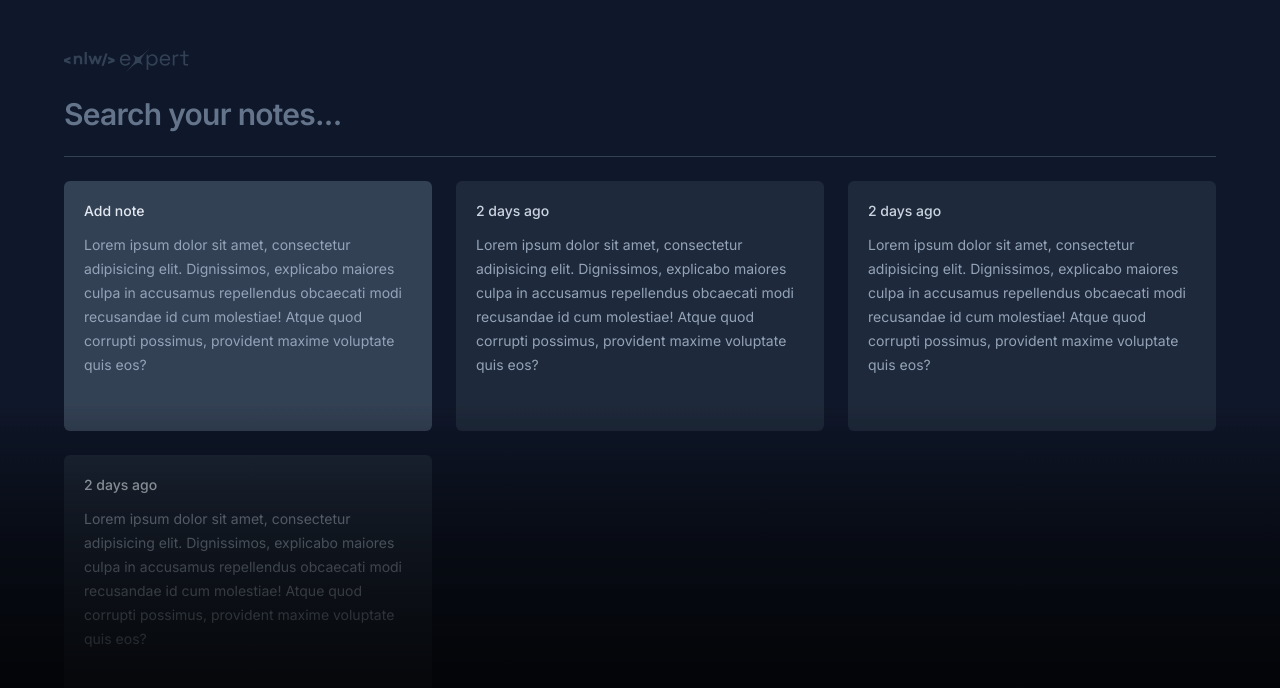
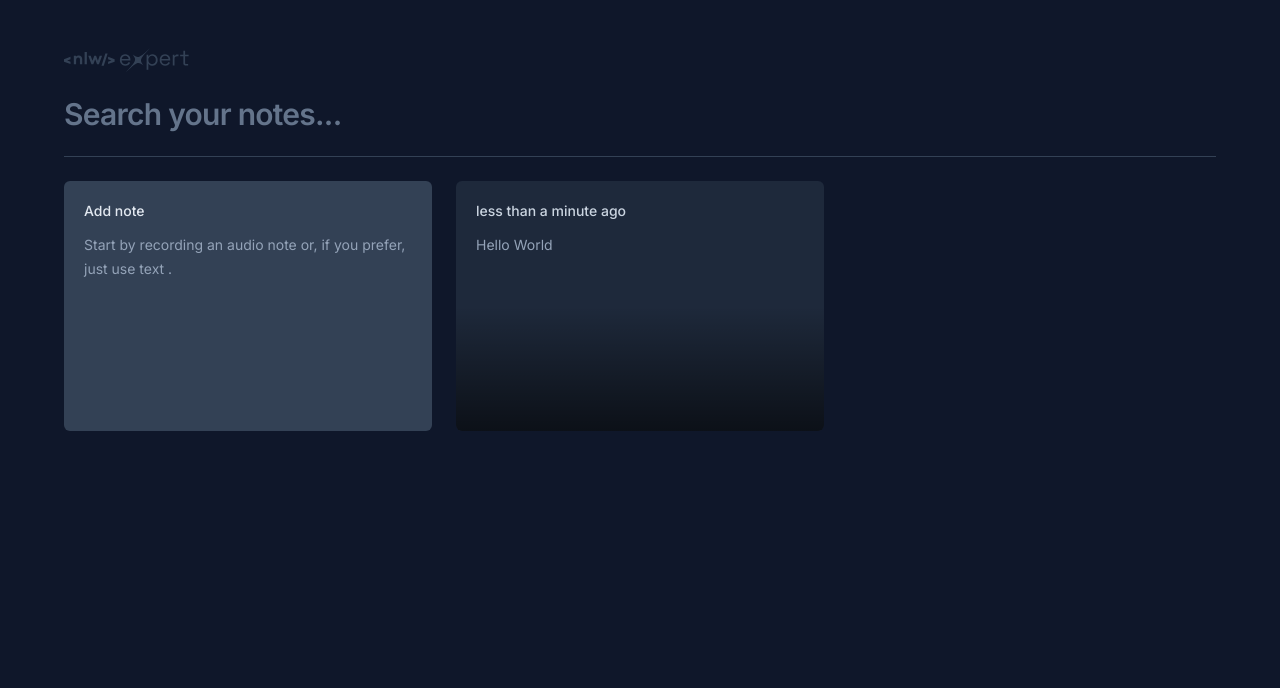
Before and after one commit to Vicentesan/nlw-notes, a React (Vite) app: page / in a window 1280 px wide. Shown: the top 688 px of the page. Built offline with nearby package versions, Linux system fonts and the light colour scheme.

Commit message:
style: add modal on notes cards

```diff
--- a/package.json
+++ b/package.json
@@ -10,6 +10,9 @@
     "lint": "eslint . --ext ts,tsx --report-unused-disable-directives --max-warnings 0"
   },
   "dependencies": {
+    "@radix-ui/react-dialog": "^1.0.5",
+    "date-fns": "^3.3.1",
+    "lucide-react": "^0.323.0",
     "react": "^18.2.0",
     "react-dom": "^18.2.0"
   },
--- a/src/app.tsx
+++ b/src/app.tsx
@@ -20,9 +20,12 @@
       <div className="grid grid-cols-3 gap-6 auto-rows-[250px]">
         <NewNoteCard />
 
-        <NoteCard />
-        <NoteCard />
-        <NoteCard />
+        <NoteCard
+          note={{
+            date: new Date(),
+            content: 'Hello World',
+          }}
+        />
       </div>
     </div>
   )
--- a/src/components/NewNoteCard.tsx
+++ b/src/components/NewNoteCard.tsx
@@ -1,13 +1,51 @@
+import * as Dialog from '@radix-ui/react-dialog'
+
+import { X } from 'lucide-react'
+
 export function NewNoteCard() {
   return (
-    <div className="rounded-md bg-slate-700 space-y-3 p-5 flex flex-col items-start ">
-      <span className="text-sm font-medium text-slate-200">Add note</span>
-      <p className="text-sm leading-6 text-slate-400">
-        Lorem ipsum dolor sit amet, consectetur adipisicing elit. Dignissimos,
-        explicabo maiores culpa in accusamus repellendus obcaecati modi
-        recusandae id cum molestiae! Atque quod corrupti possimus, provident
-        maxime voluptate quis eos?
-      </p>
-    </div>
+    <Dialog.Root>
+      <Dialog.DialogTrigger className="rounded-md flex flex-col gap-3 text-left bg-slate-700 p-5 hover:ring-2 hover:ring-slate-600 focus-visible:ring-2 focus-visible:ring-lime-400 outline-none">
+        <span className="text-sm font-medium text-slate-200">Add note</span>
+        <p className="text-sm leading-6 text-slate-400">
+          Start by recording an audio note or, if you prefer, just use text .
+        </p>
+      </Dialog.DialogTrigger>
+
+      <Dialog.Portal>
+        <Dialog.Overlay className="inset-0 fixed bg-black/50">
+          <Dialog.Content className="fixed overflow-hidden left-1/2 top-1/2 -translate-x-1/2 -translate-y-1/2 max-w-[640px] h-[60vh] w-full bg-slate-700 rounded-md flex flex-col outline-none">
+            <Dialog.DialogClose className="absolute right-0 top-0 p-1.5 text-slate-400 hover:text-slate-100">
+              <X className="size-5" />
+            </Dialog.DialogClose>
+
+            <div className="flex flex-1 flex-col gap-3 p-5">
+              <span className="text-sm font-medium text-slate-300">
+                Add note
+              </span>
+
+              <p className="text-sm leading-6 text-slate-400">
+                Start by{' '}
+                <button className="font-medium text-lime-400 hover:underline">
+                  recording an audio
+                </button>{' '}
+                note or, if you prefer,{' '}
+                <button className="font-medium text-lime-400 hover:underline">
+                  just use text
+                </button>
+                .
+              </p>
+            </div>
+
+            <button
+              type="button"
+              className="w-full bg-lime-400 py-4 text-center text-sm text-lime-950 outline-none font-bold hover:bg-lime-500"
+            >
+              Save note
+            </button>
+          </Dialog.Content>
+        </Dialog.Overlay>
+      </Dialog.Portal>
+    </Dialog.Root>
   )
 }
--- a/src/components/NoteCard.tsx
+++ b/src/components/NoteCard.tsx
@@ -1,15 +1,63 @@
-export function NoteCard() {
+import * as Dialog from '@radix-ui/react-dialog'
+
+import { formatDistanceToNow } from 'date-fns'
+import { enUS } from 'date-fns/locale'
+import { X } from 'lucide-react'
+
+interface NoteCardProps {
+  note: {
+    date: Date
+    content: string
+  }
+}
+
+export function NoteCard({ note }: NoteCardProps) {
   return (
-    <button className="rounded-md bg-slate-800 flex items-start flex-col p-5 space-y-3 text-left">
-      <span className="text-sm font-medium text-slate-300">2 days ago</span>
-      <p className="text-sm leading-6 text-slate-400">
-        Lorem ipsum dolor sit amet, consectetur adipisicing elit. Dignissimos,
-        explicabo maiores culpa in accusamus repellendus obcaecati modi
-        recusandae id cum molestiae! Atque quod corrupti possimus, provident
-        maxime voluptate quis eos?
-      </p>
+    <Dialog.Root>
+      <Dialog.Trigger className="rounded-md text-left bg-slate-800 flex flex-col p-5 gap-3 overflow-hidden relative hover:ring-2 hover:ring-slate-600 focus-visible:ring-2 focus-visible:ring-lime-400 outline-none">
+        <span className="text-sm font-medium text-slate-300">
+          {formatDistanceToNow(note.date, {
+            locale: enUS,
+            addSuffix: true,
+          })}
+        </span>
 
-      <div className="absolute bottom-0 left-0 right-0 h-1/2 bg-gradient-to-t from-black/60 to-black/0 pointer-events-none" />
-    </button>
+        <p className="text-sm leading-6 text-slate-400">{note.content}</p>
+
+        <div className="absolute bottom-0 left-0 right-0 h-1/2 bg-gradient-to-t from-black/60 to-black/0 pointer-events-none" />
+      </Dialog.Trigger>
+
+      <Dialog.Portal>
+        <Dialog.Overlay className="inset-0 fixed bg-black/50">
+          <Dialog.Content className="fixed overflow-hidden left-1/2 top-1/2 -translate-x-1/2 -translate-y-1/2 max-w-[640px] h-[60vh] w-full bg-slate-700 rounded-md flex flex-col outline-none">
+            <Dialog.DialogClose className="absolute right-0 top-0 p-1.5 text-slate-400 hover:text-slate-100">
+              <X className="size-5" />
+            </Dialog.DialogClose>
+
+            <div className="flex flex-1 flex-col gap-3 p-5">
+              <span className="text-sm font-medium text-slate-300">
+                {formatDistanceToNow(note.date, {
+                  locale: enUS,
+                  addSuffix: true,
+                })}
+              </span>
+
+              <p className="text-sm leading-6 text-slate-400">{note.content}</p>
+            </div>
+
+            <button
+              type="button"
+              className="w-full bg-slate-800 py-4 text-center text-sm text-slate-300 outline-none font-bold group"
+            >
+              Do you want to{' '}
+              <span className="text-red-400 hover:underline group-hover:underline">
+                delete this note
+              </span>
+              ?
+            </button>
+          </Dialog.Content>
+        </Dialog.Overlay>
+      </Dialog.Portal>
+    </Dialog.Root>
   )
 }
```
Also changed, not shown: 1 other file (tests, documents, lock files or other folders).
